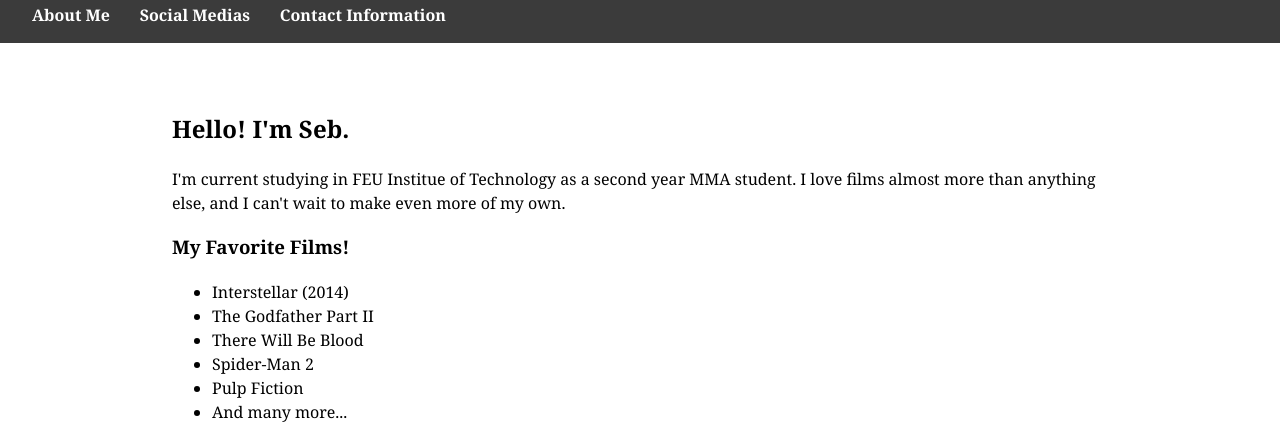
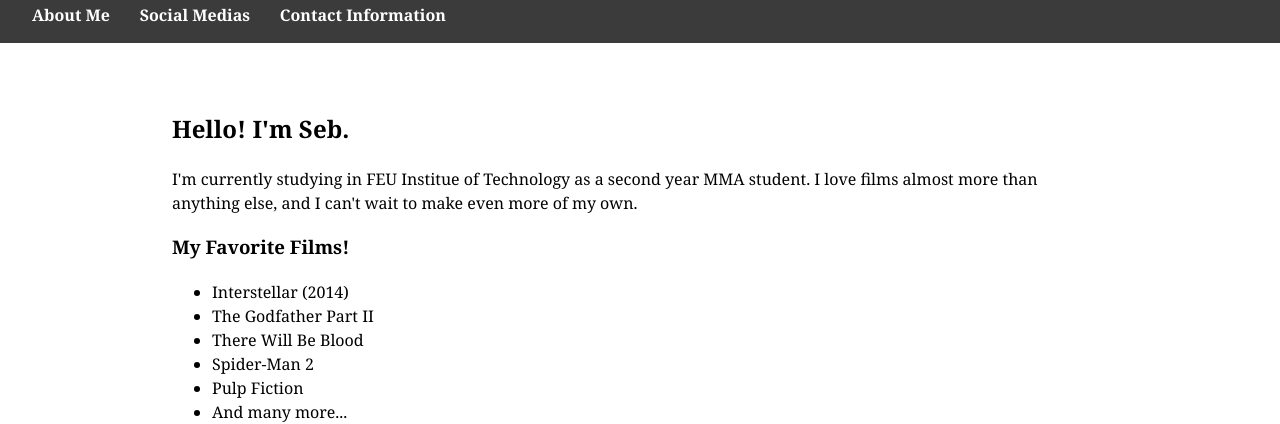
Before and after one commit to sevmb/sevmb.github.io, a plain HTML site: page module2_activity.html in a window 1280 px wide. Shown: the part 104-528 px from the top of the page. Drawn offline with Linux system fonts and the light colour scheme.

Commit message:
Update module2_activity.html

```diff
--- a/module2_activity.html
+++ b/module2_activity.html
@@ -60,7 +60,7 @@
         <main>
             <section id="about">
                 <h2>Hello! I'm Seb.</h2>
-                <p>I'm current studying in FEU Institue of Technology as a second year MMA student. I love films almost more than anything else, and I can't wait to make even more of my own.</p>
+                <p>I'm currently studying in FEU Institue of Technology as a second year MMA student. I love films almost more than anything else, and I can't wait to make even more of my own.</p>
                 <h3>My Favorite Films!</h3>
                 <ul>
                     <li>Interstellar (2014)</li>
```
